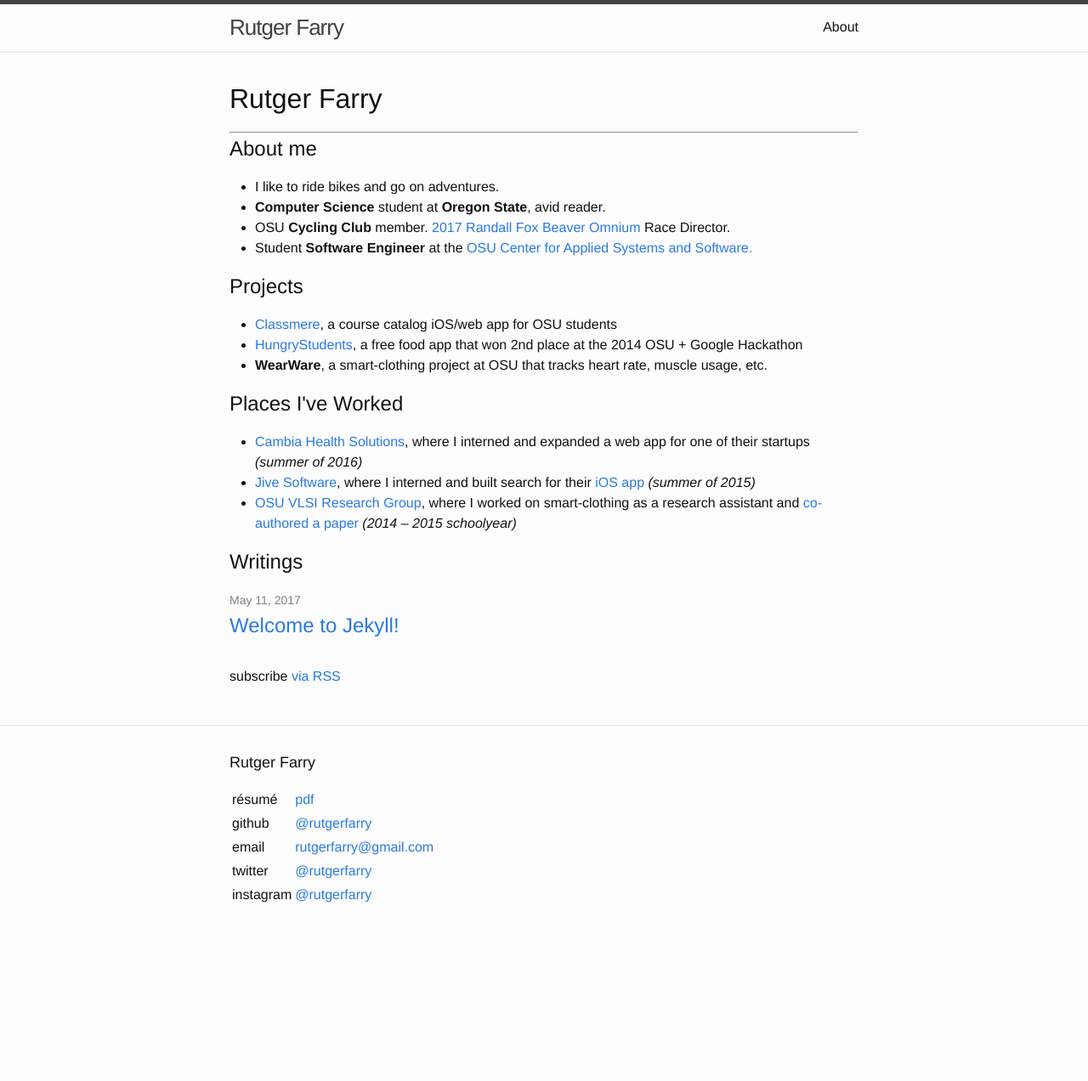
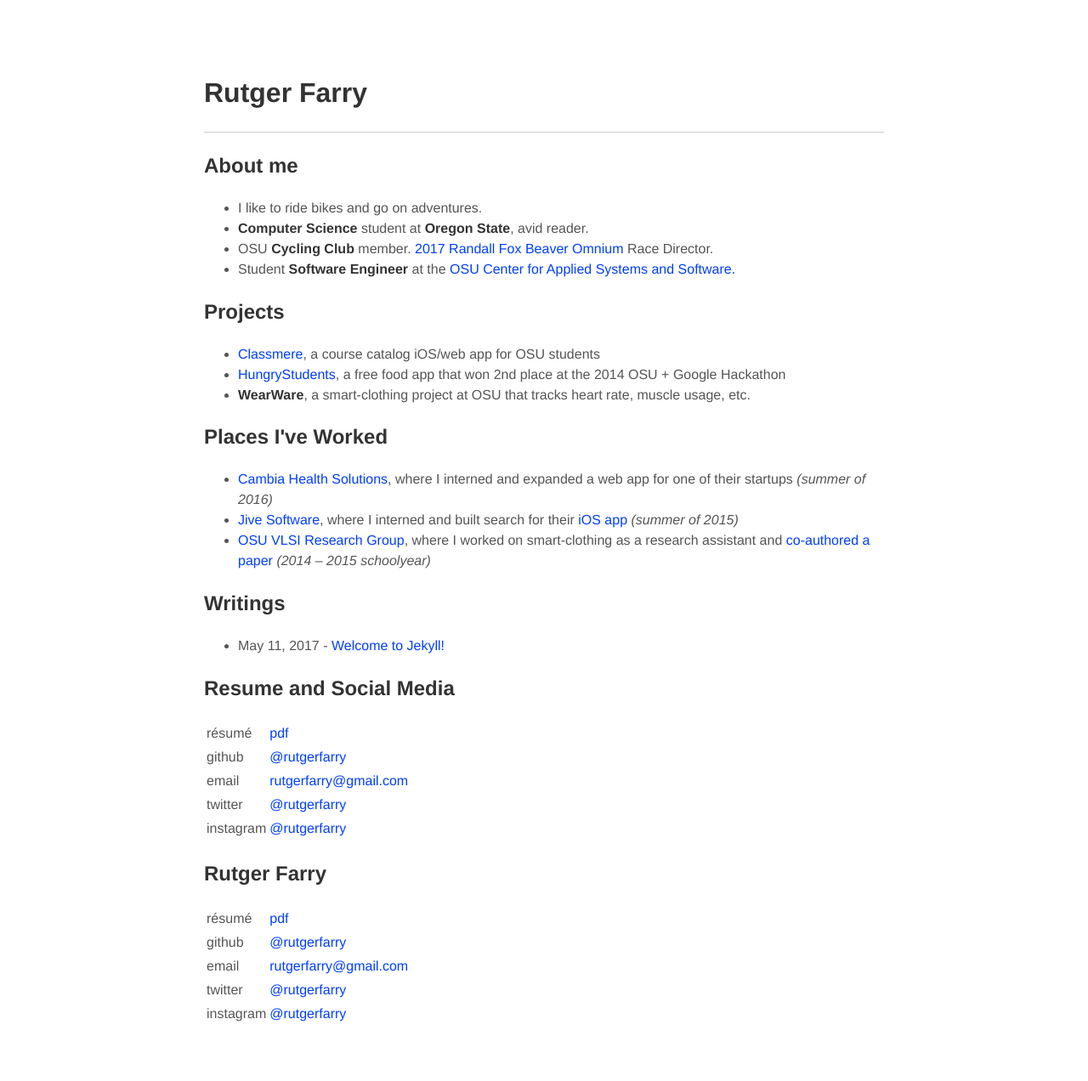
Before and after one commit to rutgerfarry/rutgerfarry.github.io, a Jekyll site: the page built from index.md, in a window 1280 px wide. Shown: the whole page at 85% size. Built offline with Jekyll 4.4.1, drawn with Linux system fonts in a browser that asks for light colours; before the commit the page ends 1098 px from its top, so only the background shows below that.

Commit message:
Almost to where I want it - need to fix footer
CSS is looking good. Not using any SASS features yet

```diff
--- a/_includes/header.html
+++ b/_includes/header.html
@@ -1,32 +1,4 @@
-<header class="site-header" role="banner">
-
-  <div class="wrapper">
-    {% assign default_paths = site.pages | map: "path" %}
-    {% assign page_paths = site.header_pages | default: default_paths %}
-    <a class="site-title" href="{{ "/" | relative_url }}">{{ site.title | escape }}</a>
-
-    {% if page_paths %}
-      <nav class="site-nav">
-        <input type="checkbox" id="nav-trigger" class="nav-trigger" />
-        <label for="nav-trigger">
-          <span class="menu-icon">
-            <svg viewBox="0 0 18 15" width="18px" height="15px">
-              <path fill="#424242" d="M18,1.484c0,0.82-0.665,1.484-1.484,1.484H1.484C0.665,2.969,0,2.304,0,1.484l0,0C0,0.665,0.665,0,1.484,0 h15.031C17.335,0,18,0.665,18,1.484L18,1.484z"/>
-              <path fill="#424242" d="M18,7.516C18,8.335,17.335,9,16.516,9H1.484C0.665,9,0,8.335,0,7.516l0,0c0-0.82,0.665-1.484,1.484-1.484 h15.031C17.335,6.031,18,6.696,18,7.516L18,7.516z"/>
-              <path fill="#424242" d="M18,13.516C18,14.335,17.335,15,16.516,15H1.484C0.665,15,0,14.335,0,13.516l0,0 c0-0.82,0.665-1.484,1.484-1.484h15.031C17.335,12.031,18,12.696,18,13.516L18,13.516z"/>
-            </svg>
-          </span>
-        </label>
-
-        <div class="trigger">
-          {% for path in page_paths %}
-            {% assign my_page = site.pages | where: "path", path | first %}
-            {% if my_page.title %}
-            <a class="page-link" href="{{ my_page.url | relative_url }}">{{ my_page.title | escape }}</a>
-            {% endif %}
-          {% endfor %}
-        </div>
-      </nav>
-    {% endif %}
-  </div>
+<header role="banner">
+  <h1><a class="logo" href="{{ "/" | relative_url }}">{{ site.title | escape }}</a></h1>
+  <hr>
 </header>
--- a/_includes/icon-github.html
+++ /dev/null
@@ -1 +0,0 @@
-<a href="https://github.com/{{ include.username }}"><span class="icon icon--github">{% include icon-github.svg %}</span><span class="username">{{ include.username }}</span></a>
--- a/_includes/icon-twitter.html
+++ /dev/null
@@ -1 +0,0 @@
-<a href="https://twitter.com/{{ include.username }}"><span class="icon icon--twitter">{% include icon-twitter.svg %}</span><span class="username">{{ include.username }}</span></a>
--- a/_layouts/home.html
+++ b/_layouts/home.html
@@ -3,10 +3,6 @@
 ---
 
 <div class="home">
-
-  <h1>Rutger Farry</h1>
-  <hr>
-
   <h2>About me</h2>
   <ul>
     <li>
@@ -17,7 +13,7 @@
     </li>
     <li>
       OSU <strong>Cycling Club</strong> member.
-      <a href="http://nwcollegiatecycling.us/17SRoad.html">2017 Randall Fox Beaver Omnium</a> Race Director.
+      <a href="http://www.gazettetimes.com/news/local/osu-cycling-team-honors-fallen-member/article_6b64e4aa-e3f4-5e3b-8766-f5566b030ee0.html">2017 Randall Fox Beaver Omnium</a> Race Director.
     </li>
     <li>
       Student <strong>Software Engineer</strong> at the
@@ -61,22 +57,38 @@
   </ul>
 
   <h2>Writings</h2>
-
-  {{ content }}
-
-  <ul class="post-list">
+  <ul>
     {% for post in site.posts %}
       <li>
         {% assign date_format = site.minima.date_format | default: "%b %-d, %Y" %}
-        <span class="post-meta">{{ post.date | date: date_format }}</span>
-
-        <h2>
-          <a class="post-link" href="{{ post.url | relative_url }}">{{ post.title | escape }}</a>
-        </h2>
+        <span>{{ post.date | date: date_format }}</span> -
+        <a href="{{ post.url | relative_url }}">{{ post.title | escape }}</a>
       </li>
     {% endfor %}
   </ul>
 
-  <p class="rss-subscribe">subscribe <a href="{{ "/feed.xml" | relative_url }}">via RSS</a></p>
+  <h2>Resume and Social Media</h2>
+    <table>
+      <tr>
+        <td>résumé</td>
+        <td><a href="https://github.com/rutgerfarry/resume/raw/master/resume.pdf">pdf</a></td>
+      </tr>
+      <tr>
+        <td>github</td>
+        <td><a href="https://github.com/rutgerfarry">@rutgerfarry</a></td>
+      </tr>
+      <tr>
+        <td>email</td>
+        <td><a href="mailto:rutgerfarry@gmail.com">rutgerfarry@gmail.com</a></td>
+      </tr>
+      <tr>
+        <td>twitter</td>
+        <td><a href="https://twitter.com/rutgerfarry">@rutgerfarry</a></td>
+      </tr>
+      <tr>
+        <td>instagram</td>
+        <td><a href="https://instagram.com/rutgerfarry/">@rutgerfarry</a></td>
+      </tr>
+    </table>
 
 </div>
--- a/_sass/minima.scss
+++ b/_sass/minima.scss
@@ -1,49 +1,70 @@
 @charset "utf-8";
 
-// Define defaults for each variable.
-
-$base-font-family: "Helvetica Neue", Helvetica, Arial, sans-serif !default;
-$base-font-size:   16px !default;
-$base-font-weight: 400 !default;
-$small-font-size:  $base-font-size * 0.875 !default;
-$base-line-height: 1.5 !default;
-
-$spacing-unit:     30px !default;
-
-$text-color:       #111 !default;
-$background-color: #fdfdfd !default;
-$brand-color:      #2a7ae2 !default;
-
-$grey-color:       #828282 !default;
-$grey-color-light: lighten($grey-color, 40%) !default;
-$grey-color-dark:  darken($grey-color, 25%) !default;
-
-// Width of the content area
-$content-width:    800px !default;
-
-$on-palm:          600px !default;
-$on-laptop:        800px !default;
-
-// Use media queries like this:
-// @include media-query($on-palm) {
-//   .wrapper {
-//     padding-right: $spacing-unit / 2;
-//     padding-left: $spacing-unit / 2;
-//   }
-// }
-@mixin media-query($device) {
-  @media screen and (max-width: $device) {
-    @content;
-  }
+html {
+  -ms-text-size-adjust: 100%;
+  -webkit-text-size-adjust: 100%;
 }
 
-@mixin relative-font-size($ratio) {
-  font-size: $base-font-size * $ratio;
+body {
+  margin: 0 auto;
+  max-width: 50em;
+  font-family: "Helvetica", "Arial", sans-serif;
+  color: #555;
+  font-size: 1em;
+  line-height: 1.5;
+  padding: 4em 1em;
 }
 
-// Import partials.
-@import
-  "minima/base",
-  "minima/layout",
-  "minima/syntax-highlighting"
-;
+h1,
+h2,
+strong {
+  color: #333;
+}
+
+a, a:visited {
+  color: #003FFF;
+  text-decoration: none;
+}
+
+a:hover {
+  text-decoration: underline;
+}
+
+.logo,
+.logo:visited,
+.logo:hover {
+  color: #333;
+  text-decoration: none;
+}
+
+
+/*
+ * Remove text-shadow in selection highlight:
+ * https://twitter.com/miketaylr/status/12228805301
+ *
+ * These selection rule sets have to be separate.
+ * Customize the background color to match your design.
+ */
+
+::-moz-selection {
+  background: #b3d4fc;
+  text-shadow: none;
+}
+
+::selection {
+  background: #b3d4fc;
+  text-shadow: none;
+}
+
+/*
+ * A better looking default horizontal rule
+ */
+
+hr {
+  display: block;
+  height: 1px;
+  border: 0;
+  border-top: 1px solid #ccc;
+  margin: 1em 0;
+  padding: 0;
+}
--- a/_sass/minima/_base.scss
+++ /dev/null
@@ -1,215 +0,0 @@
-/**
- * Reset some basic elements
- */
-body, h1, h2, h3, h4, h5, h6,
-p, blockquote, pre, hr,
-dl, dd, ol, ul, figure {
-  margin: 0;
-  padding: 0;
-}
-
-
-
-/**
- * Basic styling
- */
-body {
-  font: $base-font-weight #{$base-font-size}/#{$base-line-height} $base-font-family;
-  color: $text-color;
-  background-color: $background-color;
-  -webkit-text-size-adjust: 100%;
-  -webkit-font-feature-settings: "kern" 1;
-     -moz-font-feature-settings: "kern" 1;
-       -o-font-feature-settings: "kern" 1;
-          font-feature-settings: "kern" 1;
-  font-kerning: normal;
-}
-
-
-
-/**
- * Set `margin-bottom` to maintain vertical rhythm
- */
-h1, h2, h3, h4, h5, h6,
-p, blockquote, pre,
-ul, ol, dl, figure,
-%vertical-rhythm {
-  margin-bottom: $spacing-unit / 2;
-}
-
-
-
-/**
- * Images
- */
-img {
-  max-width: 100%;
-  vertical-align: middle;
-}
-
-
-
-/**
- * Figures
- */
-figure > img {
-  display: block;
-}
-
-figcaption {
-  font-size: $small-font-size;
-}
-
-
-
-/**
- * Lists
- */
-ul, ol {
-  margin-left: $spacing-unit;
-}
-
-li {
-  > ul,
-  > ol {
-    margin-bottom: 0;
-  }
-}
-
-
-
-/**
- * Headings
- */
-h1, h2, h3, h4, h5, h6 {
-  font-weight: $base-font-weight;
-}
-
-
-
-/**
- * Links
- */
-a {
-  color: $brand-color;
-  text-decoration: none;
-
-  &:visited {
-    color: darken($brand-color, 15%);
-  }
-
-  &:hover {
-    color: $text-color;
-    text-decoration: underline;
-  }
-
-  .social-media-list &:hover {
-    text-decoration: none;
-
-    .username {
-      text-decoration: underline;
-    }
-  }
-}
-
-
-/**
- * Blockquotes
- */
-blockquote {
-  color: $grey-color;
-  border-left: 4px solid $grey-color-light;
-  padding-left: $spacing-unit / 2;
-  @include relative-font-size(1.125);
-  letter-spacing: -1px;
-  font-style: italic;
-
-  > :last-child {
-    margin-bottom: 0;
-  }
-}
-
-
-
-/**
- * Code formatting
- */
-pre,
-code {
-  @include relative-font-size(0.9375);
-  border: 1px solid $grey-color-light;
-  border-radius: 3px;
-  background-color: #eef;
-}
-
-code {
-  padding: 1px 5px;
-}
-
-pre {
-  padding: 8px 12px;
-  overflow-x: auto;
-
-  > code {
-    border: 0;
-    padding-right: 0;
-    padding-left: 0;
-  }
-}
-
-
-
-/**
- * Wrapper
- */
-.wrapper {
-  max-width: -webkit-calc(#{$content-width} - (#{$spacing-unit} * 2));
-  max-width:         calc(#{$content-width} - (#{$spacing-unit} * 2));
-  margin-right: auto;
-  margin-left: auto;
-  padding-right: $spacing-unit;
-  padding-left: $spacing-unit;
-  @extend %clearfix;
-
-  @include media-query($on-laptop) {
-    max-width: -webkit-calc(#{$content-width} - (#{$spacing-unit}));
-    max-width:         calc(#{$content-width} - (#{$spacing-unit}));
-    padding-right: $spacing-unit / 2;
-    padding-left: $spacing-unit / 2;
-  }
-}
-
-
-
-/**
- * Clearfix
- */
-%clearfix:after {
-  content: "";
-  display: table;
-  clear: both;
-}
-
-
-
-/**
- * Icons
- */
-.icon > svg {
-  display: inline-block;
-  vertical-align: middle;
-
-  path {
-    fill: $grey-color;
-  }
-}
-
-.social-media-list {
-  .icon {
-    padding-right: 5px;
-  }
-
-  li + li {
-    padding-top: 5px;
-  }
-}
--- a/_sass/minima/_layout.scss
+++ /dev/null
@@ -1,250 +0,0 @@
-/**
- * Site header
- */
-.site-header {
-  border-top: 5px solid $grey-color-dark;
-  border-bottom: 1px solid $grey-color-light;
-  min-height: $spacing-unit * 1.865;
-
-  // Positioning context for the mobile navigation icon
-  position: relative;
-}
-
-.site-title {
-  @include relative-font-size(1.625);
-  font-weight: 300;
-  line-height: $base-line-height * $base-font-size * 2.25;
-  letter-spacing: -1px;
-  margin-bottom: 0;
-  float: left;
-
-  &,
-  &:visited {
-    color: $grey-color-dark;
-  }
-}
-
-.site-nav {
-  float: right;
-  line-height: $base-line-height * $base-font-size * 2.25;
-
-  .nav-trigger {
-      display: none;
-  }
-
-  .menu-icon {
-    display: none;
-  }
-
-  .page-link {
-    color: $text-color;
-    line-height: $base-line-height;
-
-    // Gaps between nav items, but not on the last one
-    &:not(:last-child) {
-      margin-right: 20px;
-    }
-  }
-
-  @include media-query($on-palm) {
-    position: absolute;
-    top: 9px;
-    right: $spacing-unit / 2;
-    background-color: $background-color;
-    border: 1px solid $grey-color-light;
-    border-radius: 5px;
-    text-align: right;
-
-    label[for="nav-trigger"] {
-      display: block;
-      float: right;
-      width: 36px;
-      height: 36px;
-      z-index: 2;
-      cursor: pointer;
-    }
-
-    .menu-icon {
-      display: block;
-      float: right;
-      width: 36px;
-      height: 26px;
-      line-height: 0;
-      padding-top: 10px;
-      text-align: center;
-
-      > svg path {
-        fill: $grey-color-dark;
-      }
-    }
-
-    input ~ .trigger {
-      clear: both;
-      display: none;
-    }
-
-    input:checked ~ .trigger {
-      display: block;
-      padding-bottom: 5px;
-    }
-
-    .page-link {
-      display: block;
-      padding: 5px 10px;
-
-      &:not(:last-child) {
-        margin-right: 0;
-      }
-      margin-left: 20px;
-    }
-  }
-}
-
-
-
-/**
- * Site footer
- */
-.site-footer {
-  border-top: 1px solid $grey-color-light;
-  padding: $spacing-unit 0;
-}
-
-.footer-heading {
-  @include relative-font-size(1.125);
-  margin-bottom: $spacing-unit / 2;
-}
-
-.contact-list,
-.social-media-list {
-  list-style: none;
-  margin-left: 0;
-}
-
-.footer-col-wrapper {
-  @include relative-font-size(0.9375);
-  color: $grey-color;
-  margin-left: -$spacing-unit / 2;
-  @extend %clearfix;
-}
-
-.footer-col {
-  float: left;
-  margin-bottom: $spacing-unit / 2;
-  padding-left: $spacing-unit / 2;
-}
-
-.footer-col-1 {
-  width: -webkit-calc(35% - (#{$spacing-unit} / 2));
-  width:         calc(35% - (#{$spacing-unit} / 2));
-}
-
-.footer-col-2 {
-  width: -webkit-calc(20% - (#{$spacing-unit} / 2));
-  width:         calc(20% - (#{$spacing-unit} / 2));
-}
-
-.footer-col-3 {
-  width: -webkit-calc(45% - (#{$spacing-unit} / 2));
-  width:         calc(45% - (#{$spacing-unit} / 2));
-}
-
-@include media-query($on-laptop) {
-  .footer-col-1,
-  .footer-col-2 {
-    width: -webkit-calc(50% - (#{$spacing-unit} / 2));
-    width:         calc(50% - (#{$spacing-unit} / 2));
-  }
-
-  .footer-col-3 {
-    width: -webkit-calc(100% - (#{$spacing-unit} / 2));
-    width:         calc(100% - (#{$spacing-unit} / 2));
-  }
-}
-
-@include media-query($on-palm) {
-  .footer-col {
-    float: none;
-    width: -webkit-calc(100% - (#{$spacing-unit} / 2));
-    width:         calc(100% - (#{$spacing-unit} / 2));
-  }
-}
-
-
-
-/**
- * Page content
- */
-.page-content {
-  padding: $spacing-unit 0;
-}
-
-.page-heading {
-  @include relative-font-size(1.25);
-}
-
-.post-list {
-  margin-left: 0;
-  list-style: none;
-
-  > li {
-    margin-bottom: $spacing-unit;
-  }
-}
-
-.post-meta {
-  font-size: $small-font-size;
-  color: $grey-color;
-}
-
-.post-link {
-  display: block;
-  @include relative-font-size(1.5);
-}
-
-
-
-/**
- * Posts
- */
-.post-header {
-  margin-bottom: $spacing-unit;
-}
-
-.post-title {
-  @include relative-font-size(2.625);
-  letter-spacing: -1px;
-  line-height: 1;
-
-  @include media-query($on-laptop) {
-    @include relative-font-size(2.25);
-  }
-}
-
-.post-content {
-  margin-bottom: $spacing-unit;
-
-  h2 {
-    @include relative-font-size(2);
-
-    @include media-query($on-laptop) {
-      @include relative-font-size(1.75);
-    }
-  }
-
-  h3 {
-    @include relative-font-size(1.625);
-
-    @include media-query($on-laptop) {
-      @include relative-font-size(1.375);
-    }
-  }
-
-  h4 {
-    @include relative-font-size(1.25);
-
-    @include media-query($on-laptop) {
-      @include relative-font-size(1.125);
-    }
-  }
-}
--- a/_sass/minima/_syntax-highlighting.scss
+++ /dev/null
@@ -1,71 +0,0 @@
-/**
- * Syntax highlighting styles
- */
-.highlight {
-  background: #fff;
-  @extend %vertical-rhythm;
-
-  .highlighter-rouge & {
-    background: #eef;
-  }
-
-  .c     { color: #998; font-style: italic } // Comment
-  .err   { color: #a61717; background-color: #e3d2d2 } // Error
-  .k     { font-weight: bold } // Keyword
-  .o     { font-weight: bold } // Operator
-  .cm    { color: #998; font-style: italic } // Comment.Multiline
-  .cp    { color: #999; font-weight: bold } // Comment.Preproc
-  .c1    { color: #998; font-style: italic } // Comment.Single
-  .cs    { color: #999; font-weight: bold; font-style: italic } // Comment.Special
-  .gd    { color: #000; background-color: #fdd } // Generic.Deleted
-  .gd .x { color: #000; background-color: #faa } // Generic.Deleted.Specific
-  .ge    { font-style: italic } // Generic.Emph
-  .gr    { color: #a00 } // Generic.Error
-  .gh    { color: #999 } // Generic.Heading
-  .gi    { color: #000; background-color: #dfd } // Generic.Inserted
-  .gi .x { color: #000; background-color: #afa } // Generic.Inserted.Specific
-  .go    { color: #888 } // Generic.Output
-  .gp    { color: #555 } // Generic.Prompt
-  .gs    { font-weight: bold } // Generic.Strong
-  .gu    { color: #aaa } // Generic.Subheading
-  .gt    { color: #a00 } // Generic.Traceback
-  .kc    { font-weight: bold } // Keyword.Constant
-  .kd    { font-weight: bold } // Keyword.Declaration
-  .kp    { font-weight: bold } // Keyword.Pseudo
-  .kr    { font-weight: bold } // Keyword.Reserved
-  .kt    { color: #458; font-weight: bold } // Keyword.Type
-  .m     { color: #099 } // Literal.Number
-  .s     { color: #d14 } // Literal.String
-  .na    { color: #008080 } // Name.Attribute
-  .nb    { color: #0086B3 } // Name.Builtin
-  .nc    { color: #458; font-weight: bold } // Name.Class
-  .no    { color: #008080 } // Name.Constant
-  .ni    { color: #800080 } // Name.Entity
-  .ne    { color: #900; font-weight: bold } // Name.Exception
-  .nf    { color: #900; font-weight: bold } // Name.Function
-  .nn    { color: #555 } // Name.Namespace
-  .nt    { color: #000080 } // Name.Tag
-  .nv    { color: #008080 } // Name.Variable
-  .ow    { font-weight: bold } // Operator.Word
-  .w     { color: #bbb } // Text.Whitespace
-  .mf    { color: #099 } // Literal.Number.Float
-  .mh    { color: #099 } // Literal.Number.Hex
-  .mi    { color: #099 } // Literal.Number.Integer
-  .mo    { color: #099 } // Literal.Number.Oct
-  .sb    { color: #d14 } // Literal.String.Backtick
-  .sc    { color: #d14 } // Literal.String.Char
-  .sd    { color: #d14 } // Literal.String.Doc
-  .s2    { color: #d14 } // Literal.String.Double
-  .se    { color: #d14 } // Literal.String.Escape
-  .sh    { color: #d14 } // Literal.String.Heredoc
-  .si    { color: #d14 } // Literal.String.Interpol
-  .sx    { color: #d14 } // Literal.String.Other
-  .sr    { color: #009926 } // Literal.String.Regex
-  .s1    { color: #d14 } // Literal.String.Single
-  .ss    { color: #990073 } // Literal.String.Symbol
-  .bp    { color: #999 } // Name.Builtin.Pseudo
-  .vc    { color: #008080 } // Name.Variable.Class
-  .vg    { color: #008080 } // Name.Variable.Global
-  .vi    { color: #008080 } // Name.Variable.Instance
-  .il    { color: #099 } // Literal.Number.Integer.Long
-}
```
Also changed, not shown: about.md (deleted, +0 -15 lines), _includes/icon-github.svg (deleted), _includes/icon-twitter.svg (deleted).
